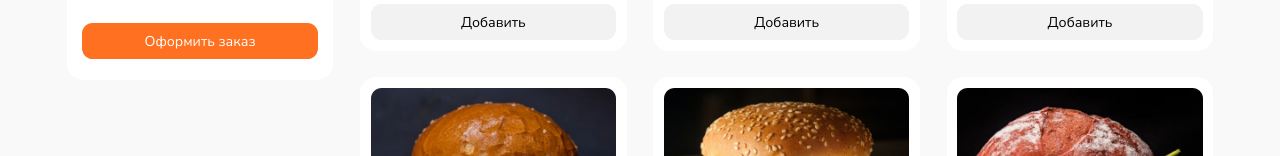
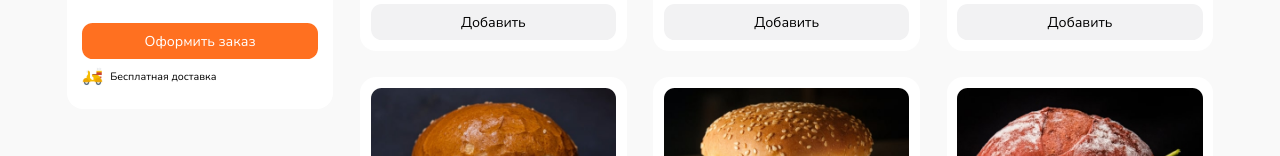
Before and after one commit to anyabravich/youmeal, a React (Vite) app: page / in a window 1280 px wide. Shown: the part 907-1063 px from the top of the page. Built offline with nearby package versions, Linux system fonts and the light colour scheme.

Commit message:
Basket. Full

```diff
--- a/src/components/Basket.tsx
+++ b/src/components/Basket.tsx
@@ -18,7 +18,11 @@ const Basket = () => {
         <BasketTotalTitle>Итого</BasketTotalTitle>
         <BasketTotalPrice>1279₽</BasketTotalPrice>
       </BasketTotal>
-      <Button className="_orange">Оформить заказ</Button>
+      <BasketButton className="_orange">Оформить заказ</BasketButton>
+      <BasketDelivery>
+        <BasketDeliveryImage src="/images/delivery.svg" alt="Доставка" />
+        <span>Бесплатная доставка</span>
+      </BasketDelivery>
     </BasketContainer>
   );
 };
@@ -58,4 +62,22 @@ const BasketTotalTitle = styled.p``;
 
 const BasketTotalPrice = styled.p``;
 
+const BasketButton = styled(Button)`
+  margin-bottom: ${rem(8)};
+`;
+
+const BasketDelivery = styled.p`
+  display: flex;
+  align-items: center;
+  gap: ${rem(8)};
+  font-size: ${rem(12)};
+  line-height: normal;
+`;
+
+const BasketDeliveryImage = styled.img`
+  --size: ${rem(24)};
+  width: var(--size);
+  height: var(--size);
+`;
+
 export default Basket;
--- a/src/components/Hero.tsx
+++ b/src/components/Hero.tsx
@@ -45,7 +45,11 @@ const HeroInner = styled.div`
   grid-template-columns: ${rem(326)} minmax(auto, ${rem(437)});
 `;
 
-const HeroImage = styled.img``;
+const HeroImage = styled.img`
+  --size: ${rem(326)};
+  width: var(--size);
+  height: var(--size);
+`;
 
 const HeroTexts = styled.div`
   margin-top: ${rem(40)};
```
Also changed, not shown: public/images/delivery.svg (added).
